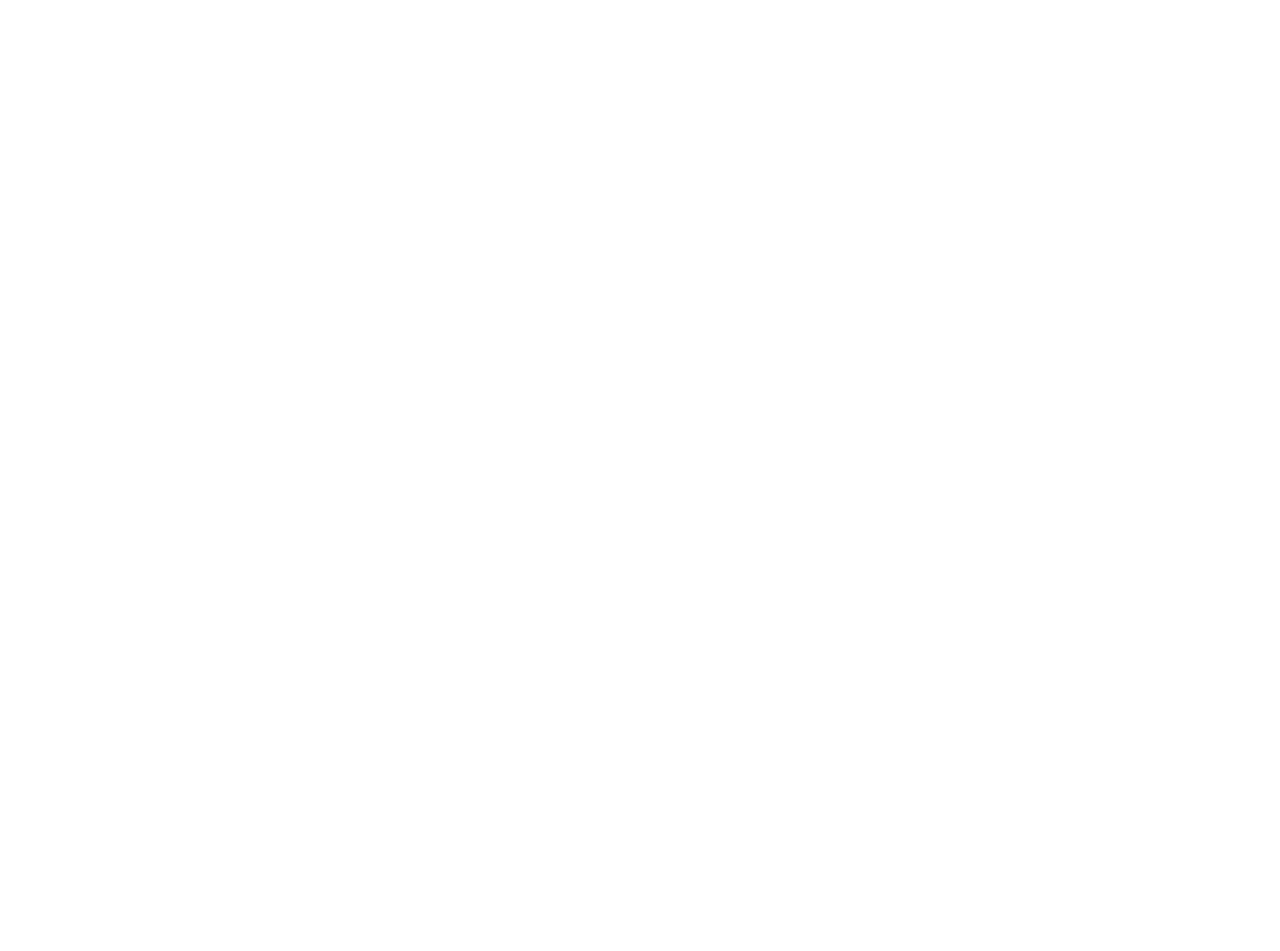
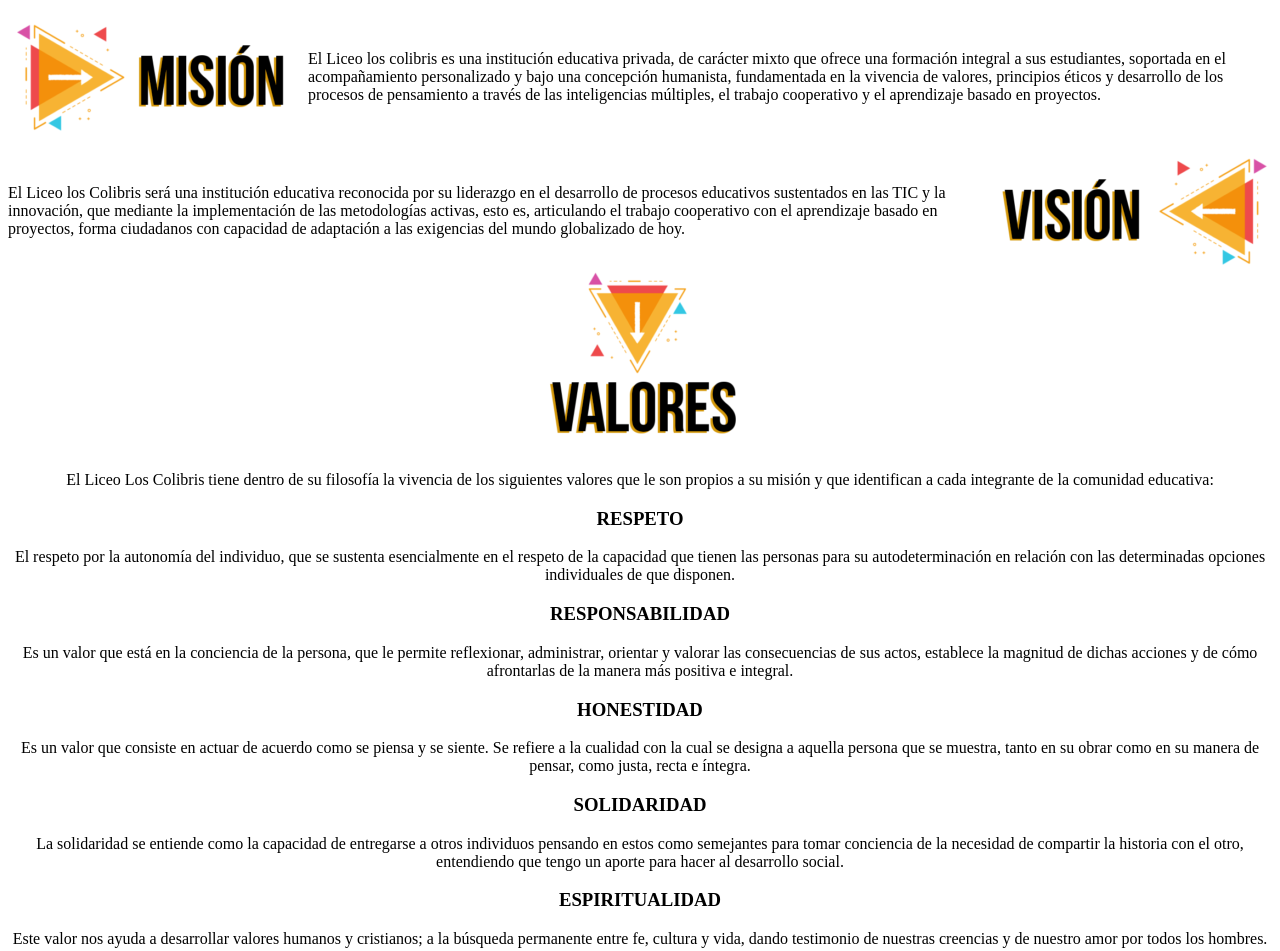
Before and after one commit to JhonTrujillo/colibriV2.0, a website: page nosotros.html in a window 1280 px wide. Before the commit the page ends 800 px from the top, so only its background shows below. Drawn offline with Linux system fonts and the light colour scheme.

Commit message:
Feat: pagina Nosotros

```diff
--- a/css/estilos.css
+++ b/css/estilos.css
@@ -158,9 +158,6 @@ footer div a{
     text-align: center;
 }
 
-
-
-
  /* MEDIA QUERY */
  @media screen and (max-width: 769px) {
     .navbar .enlaces a{
--- /dev/null
+++ b/css/nosotros.css
@@ -0,0 +1,11 @@
+.mision, .vision{
+    display: flex;
+    justify-content: center;
+    align-items: center;
+    margin-top: 20px;
+}
+.valores{
+    display: block;
+    text-align: center;
+
+}
--- a/nosotros.html
+++ b/nosotros.html
@@ -0,0 +1,41 @@
+<!DOCTYPE html>
+<html lang="en">
+<head>
+    <meta charset="UTF-8">
+    <meta name="viewport" content="width=device-width, initial-scale=1.0">
+    <title>Nosotros</title>
+    <link rel="stylesheet" href="/css/nosotros.css">
+</head>
+<body>
+    <section>
+       <div class="mision">
+            <img src="img/mision.png" alt="mision">
+                <p>El Liceo los colibris es una institución educativa privada, de carácter mixto que ofrece una formación integral a sus estudiantes, soportada en el acompañamiento personalizado y bajo una concepción humanista, fundamentada en la vivencia de valores, principios éticos y desarrollo de los procesos de pensamiento a través de las inteligencias múltiples, el trabajo cooperativo y el aprendizaje basado en proyectos.</p>
+        </div>
+       <div class="vision">
+            <p>El Liceo los Colibris será una institución educativa reconocida por su liderazgo en el desarrollo de procesos educativos sustentados en las TIC y la innovación, que mediante la implementación de las metodologías activas, esto es, articulando el trabajo cooperativo con el aprendizaje basado en proyectos, forma ciudadanos con capacidad de adaptación a las exigencias del mundo globalizado de hoy.</p>
+            <img src="img/vision.png" alt="vision">
+        </div>
+    </section>
+    <section>
+        <div class="valores">
+            <img src="img/valores.png" alt="valores">
+            <p>El Liceo Los Colibris tiene dentro de su filosofía la vivencia de los siguientes valores
+             que le son propios a su misión y que identifican a cada integrante de la comunidad educativa:
+            <h3>RESPETO</h3>
+            <p>El respeto por la autonomía del individuo, que se sustenta esencialmente en el respeto de la capacidad que tienen las personas para su autodeterminación en relación con las determinadas opciones individuales de que disponen.</p>
+            <h3>RESPONSABILIDAD</h3>
+            <p>Es un valor que está en la conciencia de la persona, que le permite reflexionar, administrar, orientar y valorar las consecuencias de sus actos, establece la magnitud de dichas acciones y de cómo afrontarlas de la manera más positiva e integral.</p>
+            <h3>HONESTIDAD</h3>
+            <p>Es un valor que consiste en actuar de acuerdo como se piensa y se siente. Se refiere a la cualidad con la cual se designa a aquella persona que se muestra, tanto en su obrar como en su manera de pensar, como justa, recta e íntegra.
+            </p>
+            <h3>SOLIDARIDAD</h3>
+            <p>La solidaridad se entiende como la capacidad de entregarse a otros individuos pensando en estos como semejantes para tomar conciencia de la necesidad de compartir la historia con el otro, entendiendo que tengo un aporte para hacer al desarrollo social.</p>
+            <h3>ESPIRITUALIDAD</h3>
+            <p>Este valor nos ayuda a desarrollar valores humanos y cristianos; a la búsqueda permanente entre fe, cultura y vida, dando testimonio de nuestras creencias y de nuestro amor por todos los hombres.</p>
+                </p>
+        </div>
+    </section>
+
+</body>
+</html>
```
Also changed, not shown: index.html (+1 -1 lines), img/mision.png (added), img/valores.png (added), img/vision.png (added).
